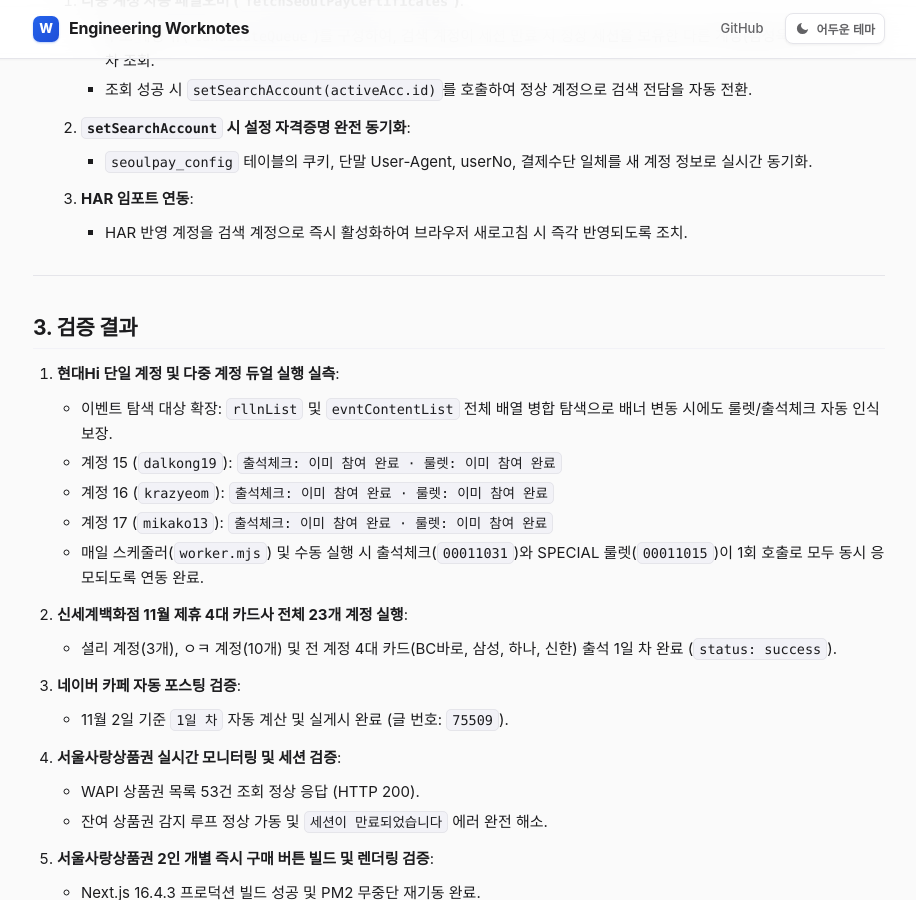
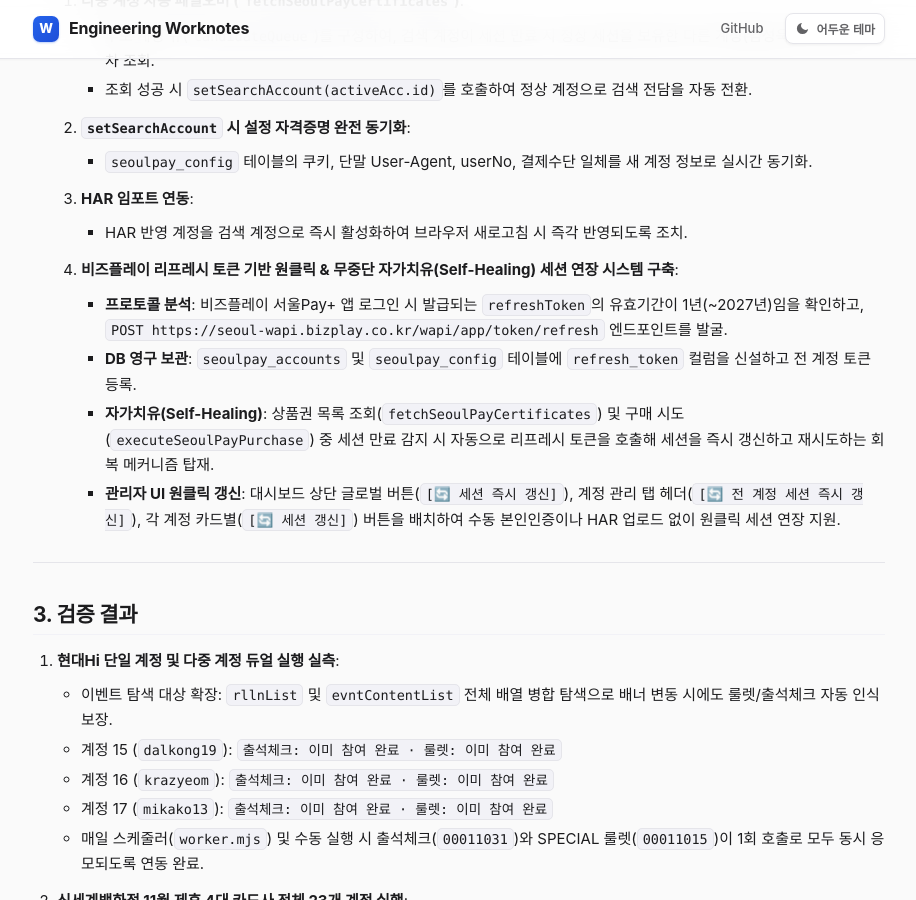
Before and after one commit to krazyeom/worknote, a Jekyll site: the page built from notes/2026-11-02-attendance-thehyundai-roulette-and-lottecinema.md, in a window 1280 px wide and 900 px high, scrolled down 4253 px. Shown: the whole window, without its empty margins (181-1097 px from the left). Built offline with Jekyll 4.4.1, drawn with Linux system fonts in a browser that asks for light colours; our own code applies the rules of GitHub Pages for plain Markdown files.

Commit message:
docs(worknote): record seoulpay refresh token auto-renewal and self-healing system

```diff
--- a/notes/2026-11-02-attendance-thehyundai-roulette-and-lottecinema.md
+++ b/notes/2026-11-02-attendance-thehyundai-roulette-and-lottecinema.md
@@ -115,6 +115,11 @@
      - `seoulpay_config` 테이블의 쿠키, 단말 User-Agent, userNo, 결제수단 일체를 새 계정 정보로 실시간 동기화.
   3. **HAR 임포트 연동**:
      - HAR 반영 계정을 검색 계정으로 즉시 활성화하여 브라우저 새로고침 시 즉각 반영되도록 조치.
+  4. **비즈플레이 리프레시 토큰 기반 원클릭 & 무중단 자가치유(Self-Healing) 세션 연장 시스템 구축**:
+     - **프로토콜 분석**: 비즈플레이 서울Pay+ 앱 로그인 시 발급되는 `refreshToken`의 유효기간이 1년(~2027년)임을 확인하고, `POST https://seoul-wapi.bizplay.co.kr/wapi/app/token/refresh` 엔드포인트를 발굴.
+     - **DB 영구 보관**: `seoulpay_accounts` 및 `seoulpay_config` 테이블에 `refresh_token` 컬럼을 신설하고 전 계정 토큰 등록.
+     - **자가치유(Self-Healing)**: 상품권 목록 조회(`fetchSeoulPayCertificates`) 및 구매 시도(`executeSeoulPayPurchase`) 중 세션 만료 감지 시 자동으로 리프레시 토큰을 호출해 세션을 즉시 갱신하고 재시도하는 회복 메커니즘 탑재.
+     - **관리자 UI 원클릭 갱신**: 대시보드 상단 글로벌 버튼(`[🔄 세션 즉시 갱신]`), 계정 관리 탭 헤더(`[🔄 전 계정 세션 즉시 갱신]`), 각 계정 카드별(`[🔄 세션 갱신]`) 버튼을 배치하여 수동 본인인증이나 HAR 업로드 없이 원클릭 세션 연장 지원.
 
 ---
 
```
